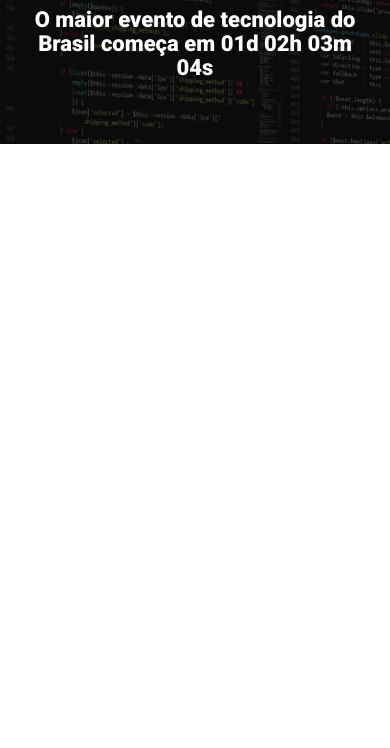
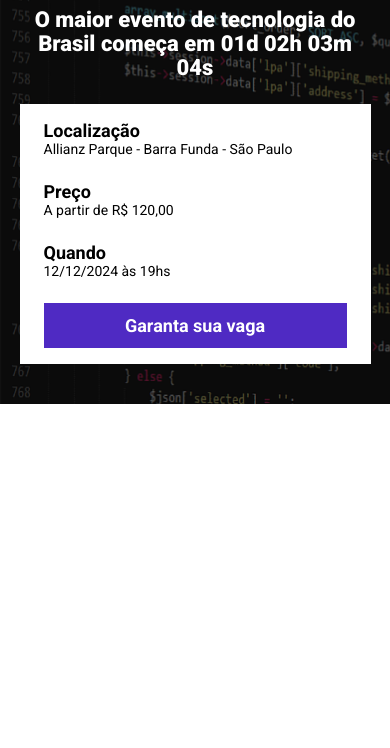
Before and after one commit to EdmarAugust0/landing_pageEbac, a website built with Parcel: page src/index.html in a window 390 px wide. Shown: the part 96-844 px from the top of the page. Built offline with nearby package versions, Linux system fonts and the light colour scheme.

Commit message:
adding the "infor_bar"

```diff
--- a/src/index.html
+++ b/src/index.html
@@ -16,6 +16,25 @@
             <p class="hero__text">
                 O maior evento de tecnologia do Brasil começa em 01d 02h 03m 04s
             </p>
+            <div class="infos-bar">
+                <ul class="infos-bar__infos">
+                    <li class="infos-bar__infos__item">
+                        <b>Localização</b>
+                        Allianz Parque - Barra Funda - São Paulo
+                    </li>
+                    <li class="infos-bar__infos__item">
+                        <b>Preço</b>
+                        A partir de R$ 120,00
+                    </li>
+                    <li class="infos-bar__infos__item">
+                        <b>Quando</b>
+                        12/12/2024 às 19hs
+                    </li>
+                </ul>
+                <a class="button button--primary" href="https://www.youtube.com/watch?v=n_EVldaWng0">
+                    Garanta sua vaga
+                </a>
+            </div>
         </div>
     </header>
 
--- a/src/styles/_variaveis.scss
+++ b/src/styles/_variaveis.scss
@@ -0,0 +1 @@
+$corButtonPrimary: #4f2ac3;
--- /dev/null
+++ b/src/styles/components/_buttons.scss
@@ -0,0 +1,31 @@
+@use '../variaveis';
+
+.button {
+    padding: 12px;
+    font-size: 18px;
+    font-weight: bold;
+    text-decoration: none;
+    text-align: center;
+    white-space: nowrap;
+
+    &--primary {
+        color: #fff;
+        background-color: #4f2ac3;
+
+        &:hover {
+            background-color: lighten(variaveis.$corButtonPrimary, 4%);
+        }
+    }
+
+    @media (max-width: 640px) {
+        display: flex;
+        width: 100%;
+        align-items: center;
+        justify-content: center;
+    }
+
+    @media (max-width: 1024px) {
+        display: flex;
+        align-items: center;
+    }
+}
--- /dev/null
+++ b/src/styles/components/_infos_bar.scss
@@ -0,0 +1,40 @@
+.infos-bar {
+    padding: 16px 24px;
+    background-color: #fff;
+    display: flex;
+    justify-content: space-between;
+
+    &__infos {
+        display: flex;
+        gap: 40px;
+
+        &__item {
+            font-size: 14px;
+            color: #000;
+
+            b {
+                color: #000;
+                font-size: 18px;
+                display: block;
+            }
+        }
+    }
+
+    @media (max-width: 640px) {
+        display: block;
+
+        &__infos {
+            display: block;
+
+            &__item {
+                margin-bottom: 24px;
+            }
+        }
+    }
+
+    @media (max-width: 1024px) {
+        &__infos {
+            gap: 16px;
+        }
+    }
+}
--- a/src/styles/main.scss
+++ b/src/styles/main.scss
@@ -1,4 +1,6 @@
 @use 'hero';
+@use 'components/infos_bar';
+@use 'components/buttons';
 
 * {
     margin: 0;
@@ -6,6 +8,7 @@
     box-sizing: border-box;
     font-family: Roboto, sans-serif;
     color: #fff;
+    list-style: none;
 }
 
 .container {
```
